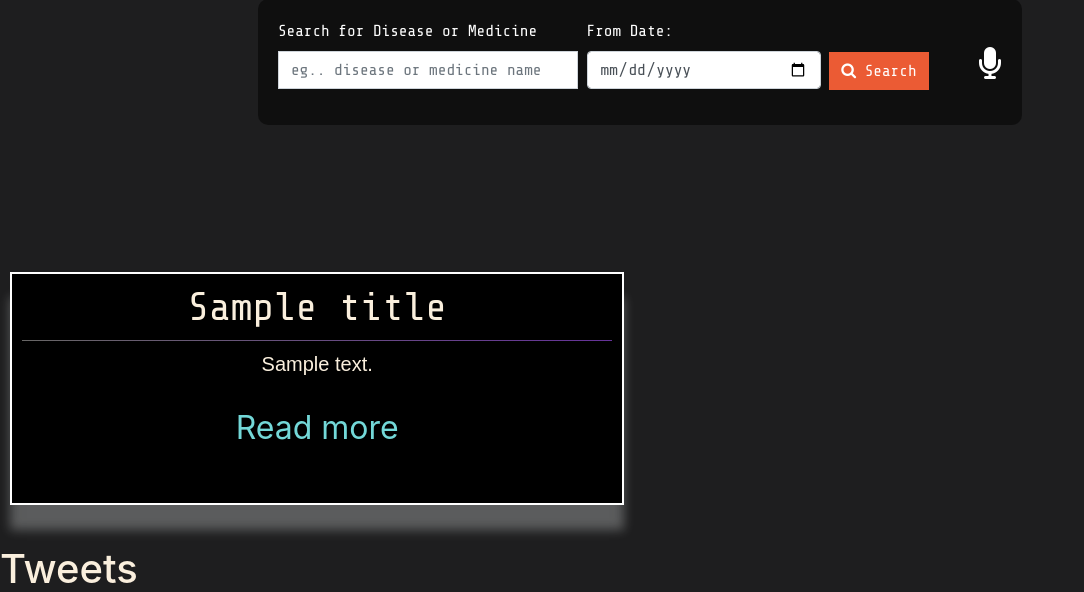
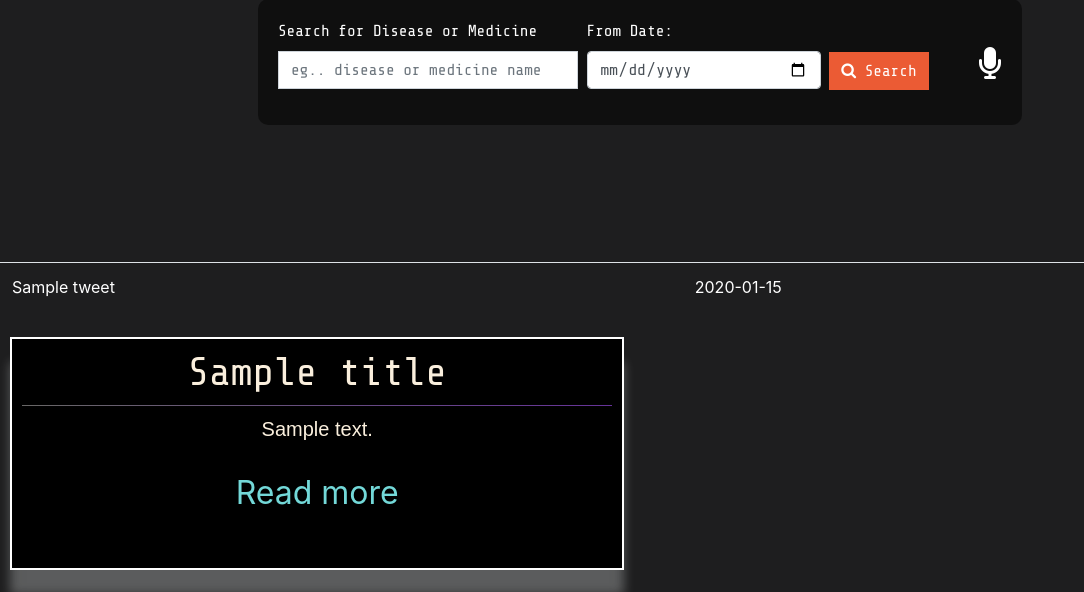
Before and after one commit to SARTHAK1SINGH/HackthonFB, a Flask app: template templates/explore.html in a window 1280 px wide. Shown: the part 519-1111 px from the top of the page, without its empty margins (0-1084 px from the left). Run offline with Flask 2, Linux system fonts and the light colour scheme; the template is opened without the code that fills it: most values are stand-ins (such as "Sample title", 1, 10 or a date in 2020); parts of the project's set-up code (start-up, migrations or seed data) failed here and were passed over; some libraries are stand-ins or nearby versions.

Commit message:
adding twwets and their sentiments

```diff
--- a/templates/explore.html
+++ b/templates/explore.html
@@ -412,6 +412,16 @@ voiceactivation();
 
 
 
+{%for tweet,sentiment in tweet_sentiments%}
+<table class="table" style="color:white">
+<tr>
+    <td> {{tweet}} </td>
+    <td> {{sentiment}} </td>
+</tr>
+<table>
+{%endfor%}
+
+
 {% for index in total_elements  %}
 
 
```
